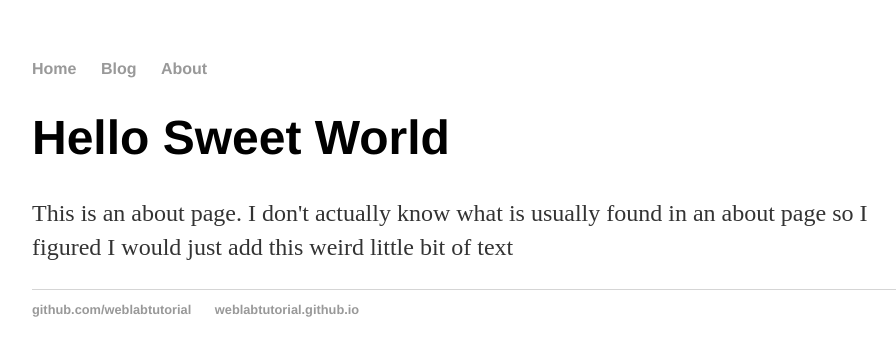
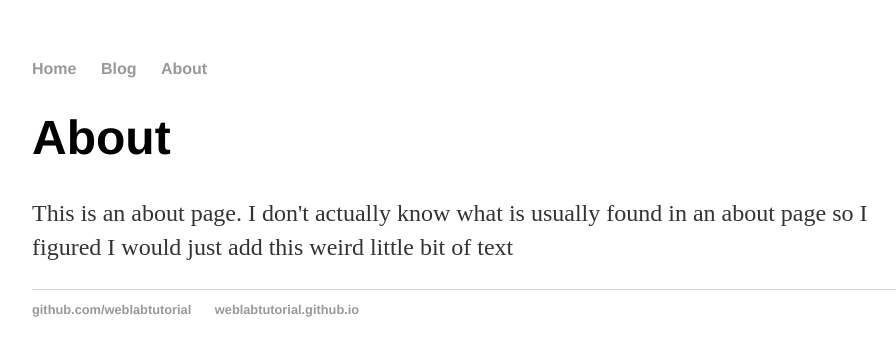
Before and after one commit to Aspartacus/Aspartacus.github.io, a Jekyll site: the page built from about/index.html, in a window 1280 px wide. Shown: the top 356 px of the page, without its empty margins (160-1056 px from the left). Built offline with Jekyll 4.4.1, drawn with Linux system fonts in a browser that asks for light colours.

Commit message:
Update index.html

```diff
--- a/about/index.html
+++ b/about/index.html
@@ -3,6 +3,6 @@ layout: default
 title: Web Programming
 ---
 <div class="blurb">
-<h1>Hello Sweet World</h1>
+<h1>About</h1>
 <p>This is an about page. I don't actually know what is usually found in an about page so I figured I would just add this weird little bit of text</p>
 </div>
```
